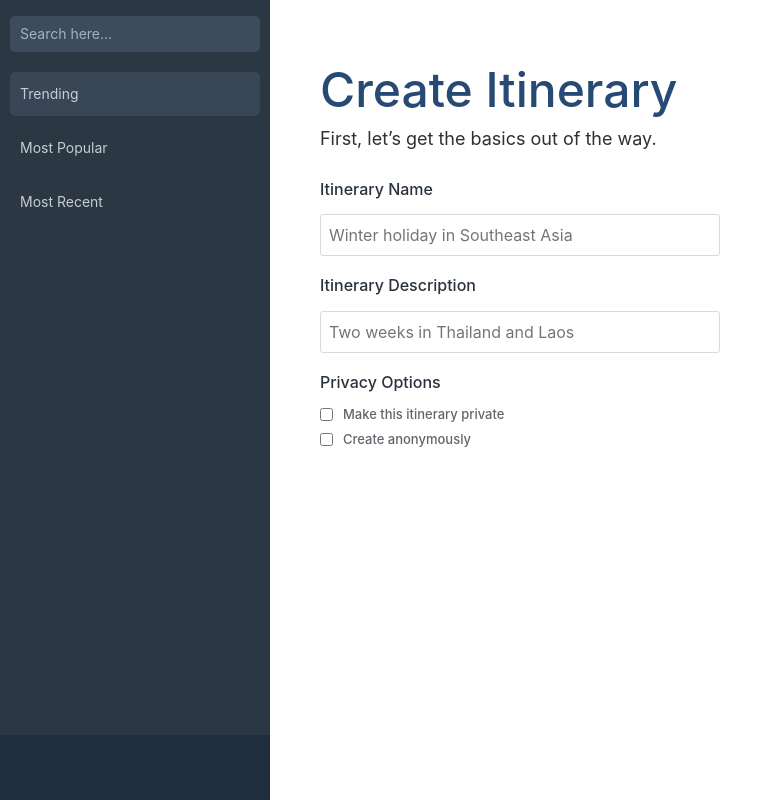
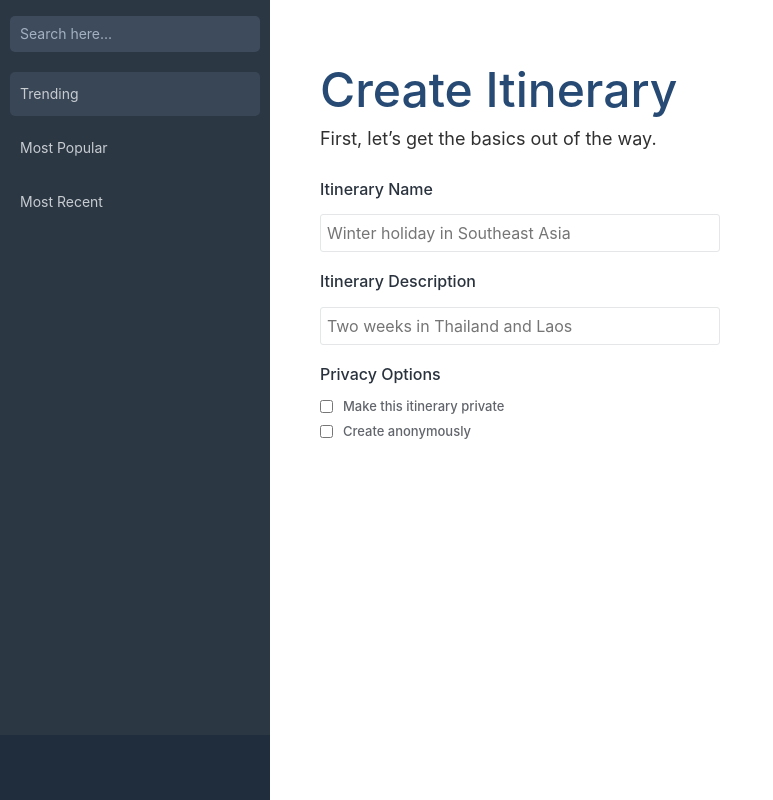
Before and after one commit to Tyncture/eyetinerary, a Next.js app: page /createItinerary in a window 1280 px wide. Shown: the whole page, without its empty margins (0-773 px from the left). Built offline with nearby package versions, Linux system fonts and the light colour scheme; a web font is replaced by a local one.

Commit message:
Adjust input border colours

```diff
--- a/pages/createItinerary/index.scss
+++ b/pages/createItinerary/index.scss
@@ -25,10 +25,10 @@
   input[type="text"] {
     width: 400px;
     outline: none;
-    border: 0.5px solid #D7D9DB;
+    border: 0.5px solid #e4e6e7;
     border-radius: 3px;
     line-height: 24px;
-    padding: 8px;
+    padding: 6px;
   }
 }
 
```
